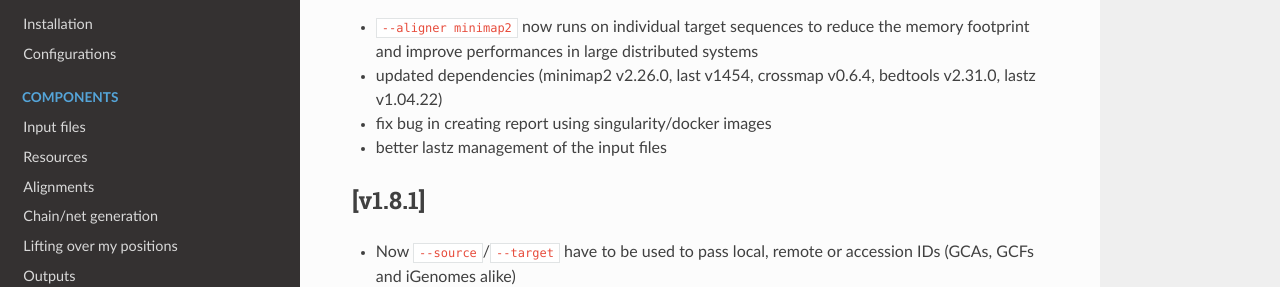
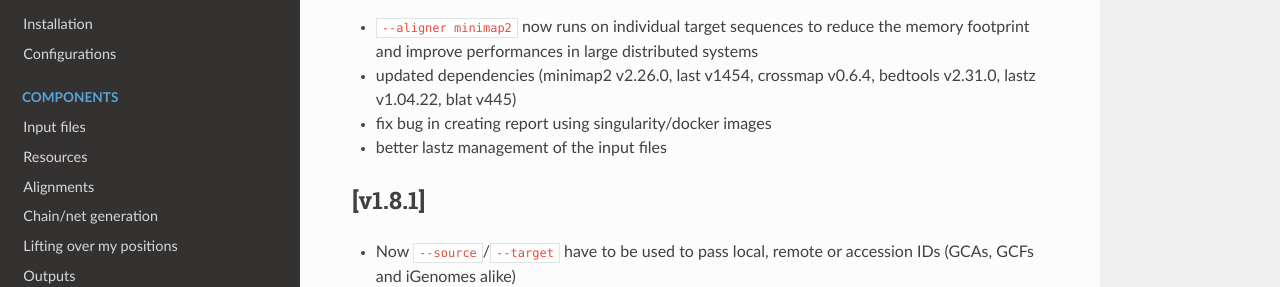
Before and after one commit to evotools/nf-LO, a Sphinx documentation site: the page built from docs/changelog.md, in a window 1280 px wide and 900 px high. Shown: the part 201-488 px from the top of the window. Built offline with Sphinx 7.4.7 and the Read the Docs theme 2.0.0, drawn with Linux system fonts in a browser that asks for light colours.

Commit message:
Update doc

```diff
--- a/docs/changelog.md
+++ b/docs/changelog.md
@@ -2,7 +2,7 @@
 
 ## [v1.8.2]
 - `--aligner minimap2` now runs on individual target sequences to reduce the memory footprint and improve performances in large distributed systems
-- updated dependencies (minimap2 v2.26.0, last v1454, crossmap v0.6.4, bedtools v2.31.0, lastz v1.04.22)
+- updated dependencies (minimap2 v2.26.0, last v1454, crossmap v0.6.4, bedtools v2.31.0, lastz v1.04.22, blat v445)
 - fix bug in creating report using singularity/docker images
 - better lastz management of the input files
 
```
Also changed, not shown: CHANGELOG.md (+1 -1 lines).
